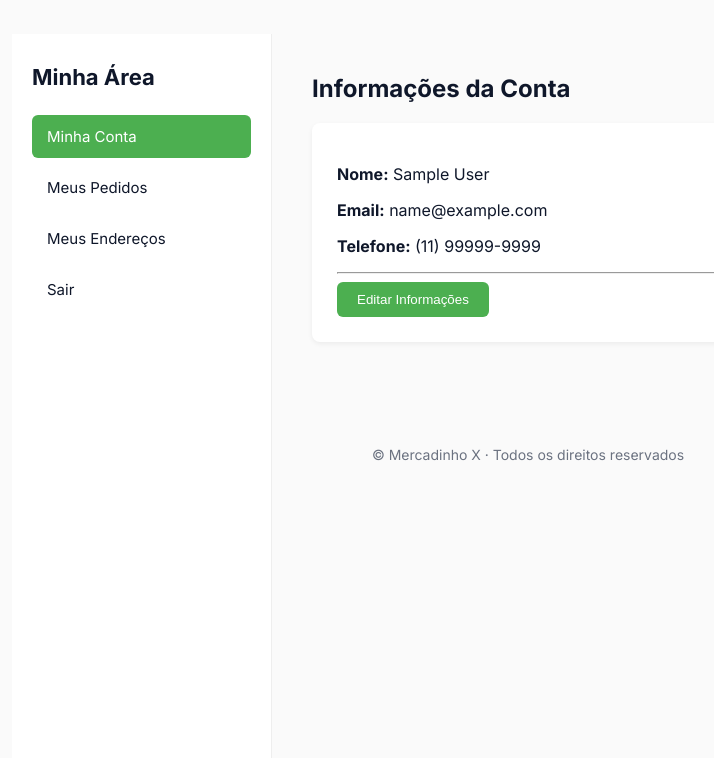
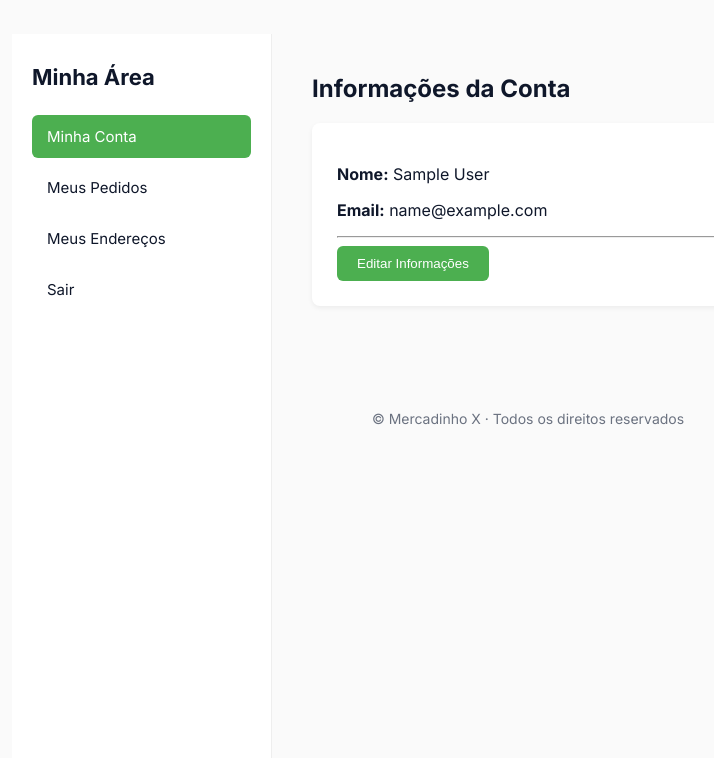
Before and after one commit to carlosEduardo704/market, a Django app: page /my_account/ in a window 1280 px wide. Shown: the part 78-836 px from the top of the page, without its empty margins (112-826 px from the left). Run offline with Django 5.2, Linux system fonts and the light colour scheme; the visitor is signed in with stand-in values (Sample User, id 1); data comes from the database, SQL or seed files in the repository; data that the repository does not hold is empty; some libraries are stand-ins or nearby versions.

Commit message:
remove phone number from info

```diff
--- a/accounts/templates/account_information.html
+++ b/accounts/templates/account_information.html
@@ -13,7 +13,6 @@
     <div class="info-box">
       <p><strong>Nome:</strong> {{user.first_name}} {{user.last_name}}</p>
       <p><strong>Email:</strong> {{user.email}}</p>
-      <p><strong>Telefone:</strong> (11) 99999-9999</p>
       <hr>
       <button class="btn">
           Editar Informações
```
